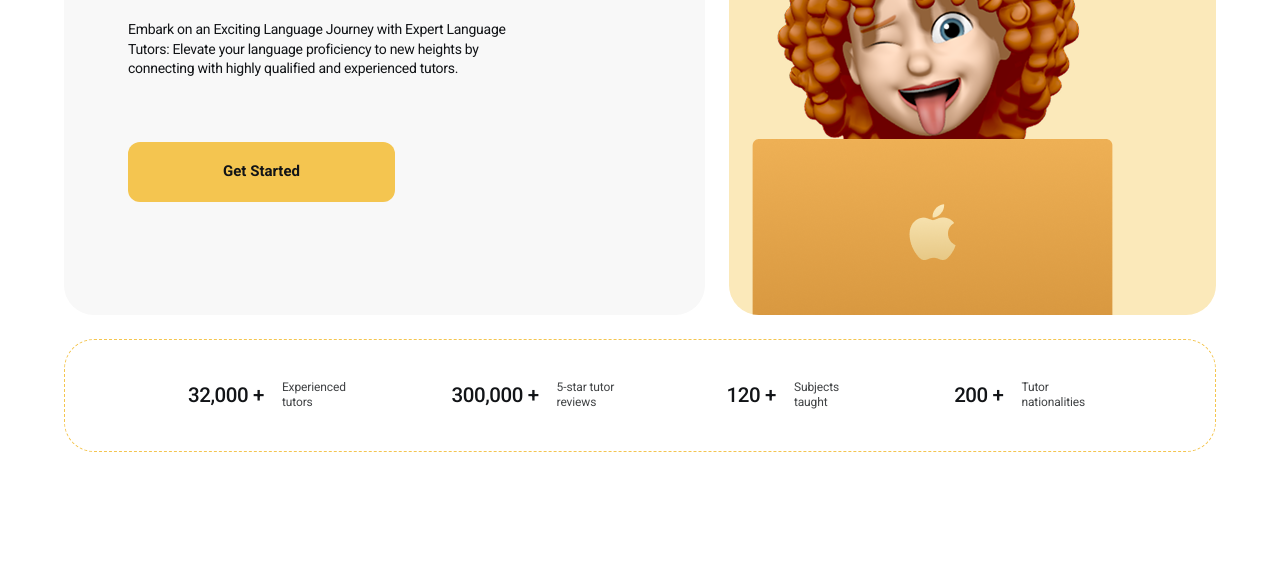
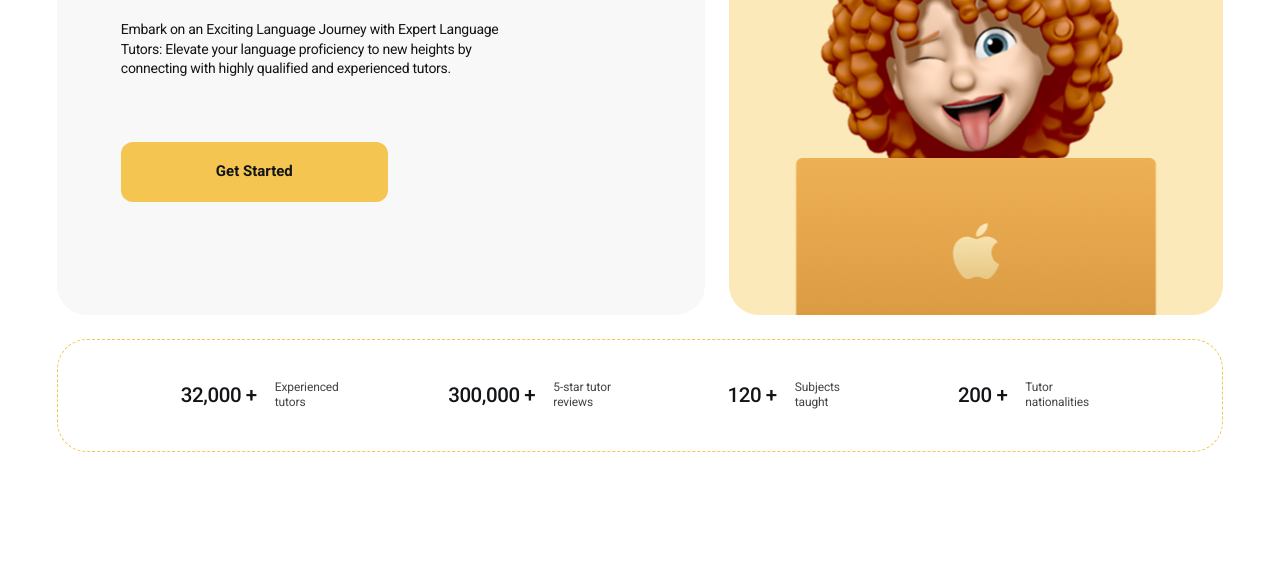
Before and after one commit to MaxBorei/LearnLingo, a website built with Vite: page index.html in a window 1280 px wide. Shown: the part 215-800 px from the top of the page. Built offline with nearby package versions, Linux system fonts and the light colour scheme; some packages are replaced by stand-ins of ours; no server answers.

Commit message:
feat: refactor authentication and modal handling, add Hero component with styles

```diff
--- a/src/components/Container/container.css
+++ b/src/components/Container/container.css
@@ -1,5 +1,6 @@
 .container {
   max-width: 1440px;
+  margin: 0 auto;
   padding-left: clamp(16px, 8.88vw, 128px);
   padding-right: clamp(16px, 8.88vw, 128px);
 }
--- a/src/components/Header/header.css
+++ b/src/components/Header/header.css
@@ -111,6 +111,15 @@
   gap: clamp(2.08px, 0.556vw, 8px);
   cursor: pointer;
 }
+.header__auth__btn__login:hover {
+  color: var(--color-accent);
+}
+
+.header_icons-svg.arrow:hover {
+  transition:
+    stroke clamp(65.1ms, 17.361vw, 250ms) ease,
+    fill clamp(65.1ms, 17.361vw, 250ms) ease;
+}
 
 .header__auth__btn__login:focus-visible {
   outline: clamp(0.52px, 0.139vw, 2px) solid currentColor;
@@ -129,6 +138,9 @@
   font-weight: var(--fw-bold);
   line-height: 1.25;
   color: var(--color-text-inverse);
+}
+.header__auth__button__primary.header__auth-button:hover {
+  opacity: 0.8;
 }
 .header__auth_user {
   display: flex;
@@ -164,5 +176,4 @@
   align-items: center;
   gap: clamp(2.08px, 0.556vw, 8px);
   border: 1px solid var(--color-accent);
-  border-radius: 12px;
 }
--- a/src/components/Header/header.js
+++ b/src/components/Header/header.js
@@ -64,7 +64,7 @@ const renderAuth = user => {
     <span class="header__auth__user__name">
     ${user.displayName || user.email}</span>
     </div>
-    <button class="header__auth__btn__logout" type="button" data-action="logout-button">
+    <button class="header__auth__btn__logout" type="button" data-action="logout">
         Logout
     </button>
 </div>`;
--- a/src/components/Home/home.css
+++ b/src/components/Hero/hero.css
@@ -1,15 +1,15 @@
-.Home {
-  padding: 0 64px;
+.Hero {
+  padding: 0 clamp(32px, 4.44vw, 64px);
 }
 
-.Home__layout {
+.Hero__layout {
   max-width: 1440px;
   margin: 0 auto;
   display: flex;
   flex-direction: column;
   gap: 24px;
 }
-.Home__content-title {
+.Hero__content-title {
   background: var(--color-bg-surface);
   width: 720px;
   height: 530px;
@@ -18,7 +18,7 @@
   flex-direction: column;
   border-radius: 30px;
 }
-.Home__content-image {
+.Hero__content-image {
   background: var(--color-accent-hover);
   width: 568px;
   height: 530px;
@@ -26,28 +26,29 @@
   position: relative;
   overflow: hidden;
 }
-.Home__content {
+.Hero__content {
   display: flex;
   gap: 24px;
+  justify-content: center;
 }
-.Home__footer {
+.Hero__footer {
   border: 1.5px dashed var(--color-accent);
   border-radius: 30px;
   padding: 40px 123px;
 }
-.Home__content-title-main {
+.Hero__content-title-main {
   font-weight: var(--fw-medium);
   font-size: var(--fs-48);
   line-height: 1.37;
   margin-bottom: 32px;
 }
-.Home__content-title-main-span {
+.Hero__content-title-main-span {
   font-style: italic;
   font-weight: var(--fw-regular);
   background: var(--color-accent-hover);
   border-radius: 12px;
 }
-.Home__content-title-sub {
+.Hero__content-title-sub {
   font-weight: var(--fw-regular);
   line-height: 1.38;
   letter-spacing: -0.02em;
@@ -55,7 +56,7 @@
   font-size: var(--fs-16);
   max-width: 471px;
 }
-.Home__content-title-btn {
+.Hero__content-title-btn {
   border-radius: 12px;
   padding: 16px 88px;
   width: 267px;
@@ -69,21 +70,26 @@
   justify-content: center;
   white-space: nowrap;
 }
-.Home__btn {
+.Hero__btn {
   display: flex;
   align-items: center;
   justify-content: flex-start;
 }
-.Home__content-image-face {
+.Hero__content-title-btn:hover {
+  background: var(--color-accent-hover);
+}
+.Hero__content-image-face {
   position: absolute;
-  top: 80px;
-  right: 114px;
+  left: 50%;
+  top: 50%;
+  transform: translate(-50%, -50%);
   z-index: 1;
 }
-.Home__content-image-mac {
+.Hero__content-image-mac {
   position: absolute;
-  top: 354px;
-  right: 88px;
+  left: 50%;
+  top: 99%;
+  transform: translate(-50%, -50%);
   z-index: 2;
 }
 .stats {
--- /dev/null
+++ b/src/components/Hero/hero.js
@@ -0,0 +1,42 @@
+export const Hero = () => {
+  return `
+  <div class="Hero">
+    <div class="Hero__layout">
+        <div class="Hero__content">
+            <div class="Hero__content-title">
+                <h1 class="Hero__content-title-main">Unlock your potential with the best <span class="Hero__content-title-main-span">language </span>tutors</h1>
+                <p class="Hero__content-title-sub">Embark on an Exciting Language Journey with Expert Language<br> Tutors: Elevate your language proficiency to new heights by<br> connecting with highly qualified and experienced tutors.</p>
+                <div class="Hero__btn"><a href="#" class="Hero__content-title-btn">Get Started</a></div>
+            </div>
+            <div class="Hero__content-image">
+                <img src="/face.png" alt="face of girl" class="Hero__content-image-face">
+                <img src="/mac.png" alt="MacBook" class="Hero__content-image-mac">
+            </div>
+        </div>
+        <div class="Hero__footer">
+            <ul class="stats">
+                <li class="stats__item">
+                    <h3 class="stats__value">32,000 +</h3>
+                    <p class="stats__label">Experienced tutors</p>
+                </li>
+
+                <li class="stats__item">
+                    <h3 class="stats__value">300,000 +</h3>
+                    <p class="stats__label">5-star tutor reviews</p>
+                </li>
+
+                <li class="stats__item">
+                    <h3 class="stats__value">120 +</h3>
+                    <p class="stats__label">Subjects taught</p>
+                </li>
+
+                <li class="stats__item">
+                    <h3 class="stats__value">200 +</h3>
+                    <p class="stats__label">Tutor nationalities</p>
+                </li>
+            </ul>
+        </div>
+    </div>
+</div>
+  `;
+};
--- a/src/components/Home/home.js
+++ /dev/null
@@ -1,42 +0,0 @@
-export const Home = () => {
-  return `
-  <div class="Home">
-    <div class="Home__layout">
-        <div class="Home__content">
-            <div class="Home__content-title">
-                <h1 class="Home__content-title-main">Unlock your potential with the best <span class="Home__content-title-main-span">language </span>tutors</h1>
-                <p class="Home__content-title-sub">Embark on an Exciting Language Journey with Expert Language<br> Tutors: Elevate your language proficiency to new heights by<br> connecting with highly qualified and experienced tutors.</p>
-                <div class="Home__btn"><a href="#" class="Home__content-title-btn">Get Started</a></div>
-            </div>
-            <div class="Home__content-image">
-                <img src="/face.png" alt="face" class="Home__content-image-face">
-                <img src="/Mac.png" alt="Mac" class="Home__content-image-mac">
-            </div>
-        </div>
-        <div class="Home__footer">
-            <ul class="stats">
-                <li class="stats__item">
-                    <h3 class="stats__value">32,000 +</h3>
-                    <p class="stats__label">Experienced tutors</p>
-                </li>
-
-                <li class="stats__item">
-                    <h3 class="stats__value">300,000 +</h3>
-                    <p class="stats__label">5-star tutor reviews</p>
-                </li>
-
-                <li class="stats__item">
-                    <h3 class="stats__value">120 +</h3>
-                    <p class="stats__label">Subjects taught</p>
-                </li>
-
-                <li class="stats__item">
-                    <h3 class="stats__value">200 +</h3>
-                    <p class="stats__label">Tutor nationalities</p>
-                </li>
-            </ul>
-        </div>
-    </div>
-</div>
-  `;
-};
--- a/src/components/HeaderController/headerController.js
+++ b/src/controllers/headerController.js
@@ -1,6 +1,6 @@
 import { onAuthStateChanged } from 'https://www.gstatic.com/firebasejs/10.7.1/firebase-auth.js';
-import { auth } from '../../lib/firebase.js';
-import { Header } from '../Header/header.js';
+import { auth } from '../lib/firebase.js';
+import { Header } from '../components/Header/header.js';
 
 export function initHeader(rootSelector = '#app') {
   const root = document.querySelector(rootSelector);
--- a/src/main.js
+++ b/src/main.js
@@ -1,18 +1,18 @@
 import './style.css';
 
-import './components/Modal-Сontroler/modalController.js';
-import './lib/auth.js';
+import './controllers/modalController.js';
+import './controllers/authController.js';
 
-import { Home } from './components/Home/home.js';
+import { Hero } from './components/Hero/hero.js';
 import { Container } from './components/Container/container.js';
 import { modalRegister } from './components/Modal-Register/modalRegister.js';
 import { modalLogin } from './components/Modal-Login/modalLogin.js';
-import { initHeader } from './components/HeaderController/headerController.js';
+import { initHeader } from './controllers/headerController.js';
 
 const app = document.querySelector('#app');
 
 app.insertAdjacentHTML('beforeend', Container());
-app.insertAdjacentHTML('beforeend', Home());
+app.insertAdjacentHTML('beforeend', Hero());
 app.insertAdjacentHTML('beforeend', modalRegister());
 app.insertAdjacentHTML('beforeend', modalLogin());
 
--- a/src/style.css
+++ b/src/style.css
@@ -3,4 +3,4 @@
 @import './components/Header/header.css';
 @import './components/Container/container.css';
 @import './components/Modal-Register/modalRegister.css';
-@import './components/Home/home.css';
+@import './components/Hero/hero.css';
--- /dev/null
+++ b/src/utilites/getAuthErrorMessage.js
@@ -0,0 +1,25 @@
+export function getAuthErrorMessage(err) {
+  console.log(err);
+
+  switch (err.code) {
+    case 'auth/email-already-in-use':
+      return 'This email is already in use. Please use a different email.';
+    case 'auth/invalid-email':
+      return 'The email address is not valid. Please enter a valid email.';
+    case 'auth/operation-not-allowed':
+      return 'Email/password accounts are not enabled. Please contact support.';
+    case 'auth/weak-password':
+      return 'The password is too weak. Please use a stronger password.';
+    case 'auth/user-disabled':
+      return 'This user account has been disabled. Please contact support.';
+    case 'auth/user-not-found':
+      return 'No user found with this email. Please check your email or register for a new account.';
+    case 'auth/wrong-password':
+    case 'auth/invalid-credential':
+      return 'The email or password is incorrect.';
+    case 'auth/network-request-failed':
+      return 'Network error. Please check your internet connection.';
+    default:
+      return 'An unknown authentication error occurred.';
+  }
+}
```
Also changed, not shown: src/controllers/authController.js (renamed from src/lib/auth.js, +4 -30 lines), src/controllers/modalController.js (renamed from src/components/Modal-Сontroler/modalController.js).
